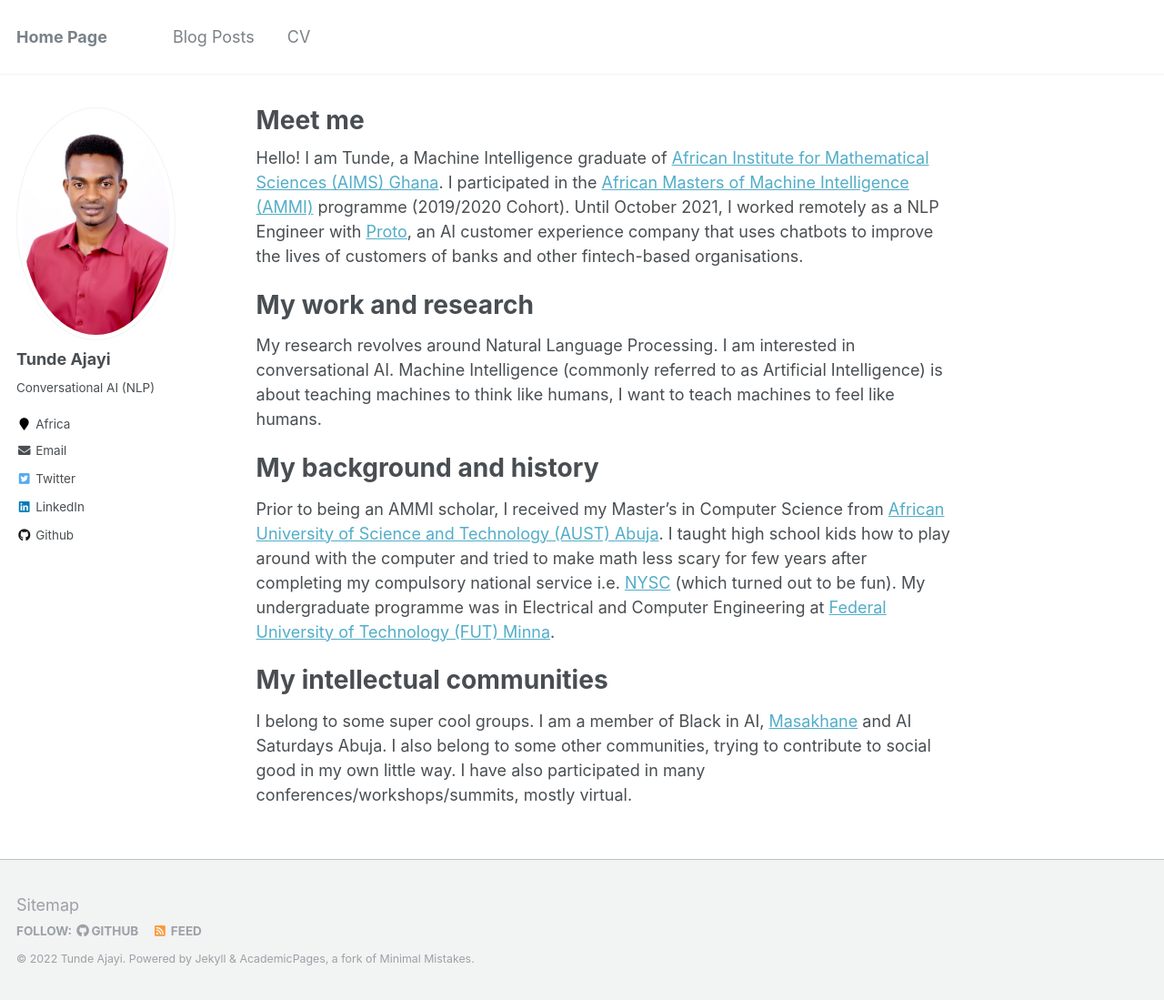
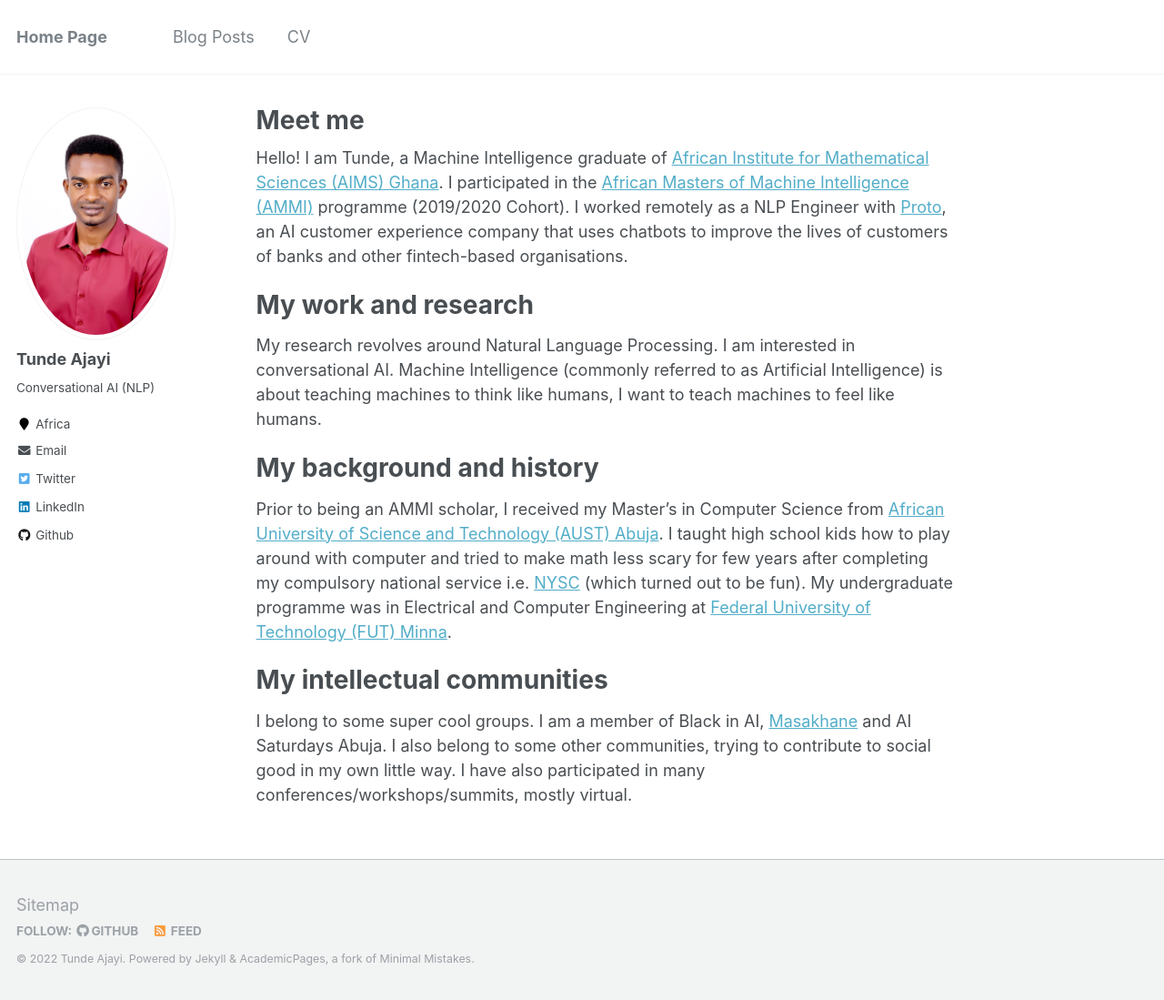
Before and after one commit to tundeajayi/tundeajayi.github.io, a Jekyll site: the page built from _pages/about.md, in a window 1280 px wide and 1099 px high. Shown: the whole window at 91% size. Built offline with Jekyll 4.4.1, drawn with Linux system fonts in a browser that asks for light colours.

```diff
--- a/_pages/about.md
+++ b/_pages/about.md
@@ -8,7 +8,7 @@ redirect_from:
   - /about.html
 ---
 <!-- This is the front page of a website that is powered by the [academicpages template](https://github.com/academicpages/academicpages.github.io) and hosted on GitHub pages. [GitHub pages](https://pages.github.com) is a free service in which websites are built and hosted from code and data stored in a GitHub repository, automatically updating when a new commit is made to the respository. This template was forked from the [Minimal Mistakes Jekyll Theme](https://mmistakes.github.io/minimal-mistakes/) created by Michael Rose, and then extended to support the kinds of content that academics have: publications, talks, teaching, a portfolio, blog posts, and a dynamically-generated CV. You can fork [this repository](https://github.com/academicpages/academicpages.github.io) right now, modify the configuration and markdown files, add your own PDFs and other content, and have your own site for free, with no ads! An older version of this template powers my own personal website at [stuartgeiger.com](http://stuartgeiger.com), which uses [this Github repository](https://github.com/staeiou/staeiou.github.io). -->
-Hello! I am Tunde, a Machine Intelligence graduate of [African Institute for Mathematical Sciences (AIMS) Ghana](https://aims.edu.gh). I participated in the [African Masters of Machine Intelligence (AMMI)](https://aimsammi.org) programme (2019/2020 Cohort). Until October 2021, I worked remotely as a NLP Engineer with [Proto](https://www.proto.cx/), an AI customer experience company that uses chatbots to improve the lives of customers of banks and other fintech-based organisations.
+Hello! I am Tunde, a Machine Intelligence graduate of [African Institute for Mathematical Sciences (AIMS) Ghana](https://aims.edu.gh). I participated in the [African Masters of Machine Intelligence (AMMI)](https://aimsammi.org) programme (2019/2020 Cohort). I worked remotely as a NLP Engineer with [Proto](https://www.proto.cx/), an AI customer experience company that uses chatbots to improve the lives of customers of banks and other fintech-based organisations.
 
 My work and research
 ======
@@ -26,7 +26,7 @@ My background and history
 1. Set site-wide configuration and create content & metadata (see below -- also see [this set of diffs](http://archive.is/3TPas) showing what files were changed to set up [an example site](https://getorg-testacct.github.io) for a user with the username "getorg-testacct")
 1. Upload any files (like PDFs, .zip files, etc.) to the files/ directory. They will appear at https://[your GitHub username].github.io/files/example.pdf.
 1. Check status by going to the repository settings, in the "GitHub pages" section -->
-Prior to being an AMMI scholar, I received my Master's in Computer Science from [African University of Science and Technology (AUST) Abuja](https://aust.edu.ng). I taught high school kids how to play around with the computer and tried to make math less scary for few years after completing my compulsory national service i.e. [NYSC](https://nysc.gov.ng) (which turned out to be fun). My undergraduate programme was in Electrical and Computer Engineering at [Federal University of Technology (FUT) Minna](https://futminna.edu.ng).
+Prior to being an AMMI scholar, I received my Master's in Computer Science from [African University of Science and Technology (AUST) Abuja](https://aust.edu.ng). I taught high school kids how to play around with computer and tried to make math less scary for few years after completing my compulsory national service i.e. [NYSC](https://nysc.gov.ng) (which turned out to be fun). My undergraduate programme was in Electrical and Computer Engineering at [Federal University of Technology (FUT) Minna](https://futminna.edu.ng).
 
 My intellectual communities
 ======
```
